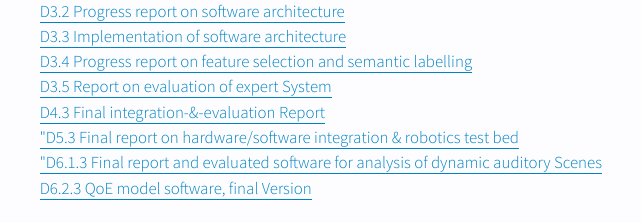
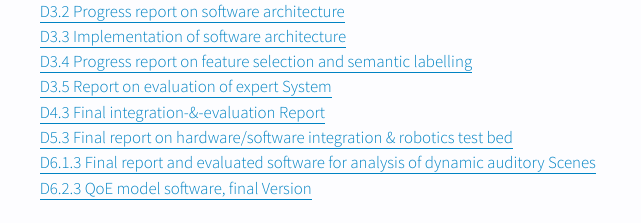
Before and after one commit to TWOEARS/twoears.github.io, a plain HTML site: page publications/index.html in a window 1280 px wide. Shown: the part 7601-7824 px from the top of the page, 293-934 px from the left. Drawn offline with Linux system fonts and the light colour scheme.

Commit message:
Fix typo in deliverable links

```diff
--- a/publications/index.html
+++ b/publications/index.html
@@ -323,8 +323,8 @@ nanalyse und auditiver Qualitätsbeurteilung, German Annual Conference on Acous
 <a href="../wp-content/uploads/deliverables/D3.4_progress_report_on_feature_selection_and_semantic_labelling.pdf">D3.4 Progress report on feature selection and semantic labelling</a><br />
 <a href="../wp-content/uploads/deliverables/D3.5_evaluation_of_expert_system.pdf">D3.5 Report on evaluation of expert System</a><br />
 <a href="../wp-content/uploads/deliverables/D4.3_final_integration_and_evaluation_report.pdf">D4.3 Final integration-&amp;-evaluation Report</a><br />
-<a href="../wp-content/uploads/deliverables/D5.3_Final_Report_Robotics.pdf">"D5.3 Final report on hardware/software integration &amp; robotics test bed</a><br />
-<a href="../wp-content/uploads/deliverables/D6.1.3_software_for_analysis_of_dynamic_auditory_scenes.pdf">"D6.1.3 Final report and evaluated software for analysis of dynamic auditory Scenes</a><br />
+<a href="../wp-content/uploads/deliverables/D5.3_Final_Report_Robotics.pdf">D5.3 Final report on hardware/software integration &amp; robotics test bed</a><br />
+<a href="../wp-content/uploads/deliverables/D6.1.3_software_for_analysis_of_dynamic_auditory_scenes.pdf">D6.1.3 Final report and evaluated software for analysis of dynamic auditory Scenes</a><br />
 <a href="../wp-content/uploads/deliverables/D6.2.3_final_QoE_model_software.pdf">D6.2.3 QoE model software, final Version</a></p>
 
 
```
